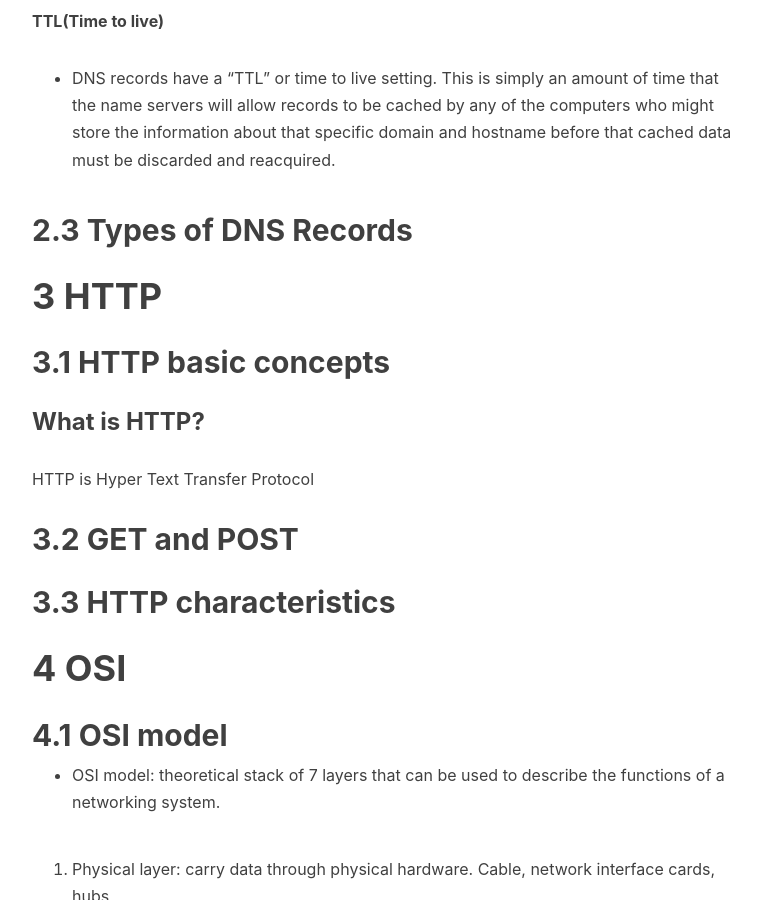
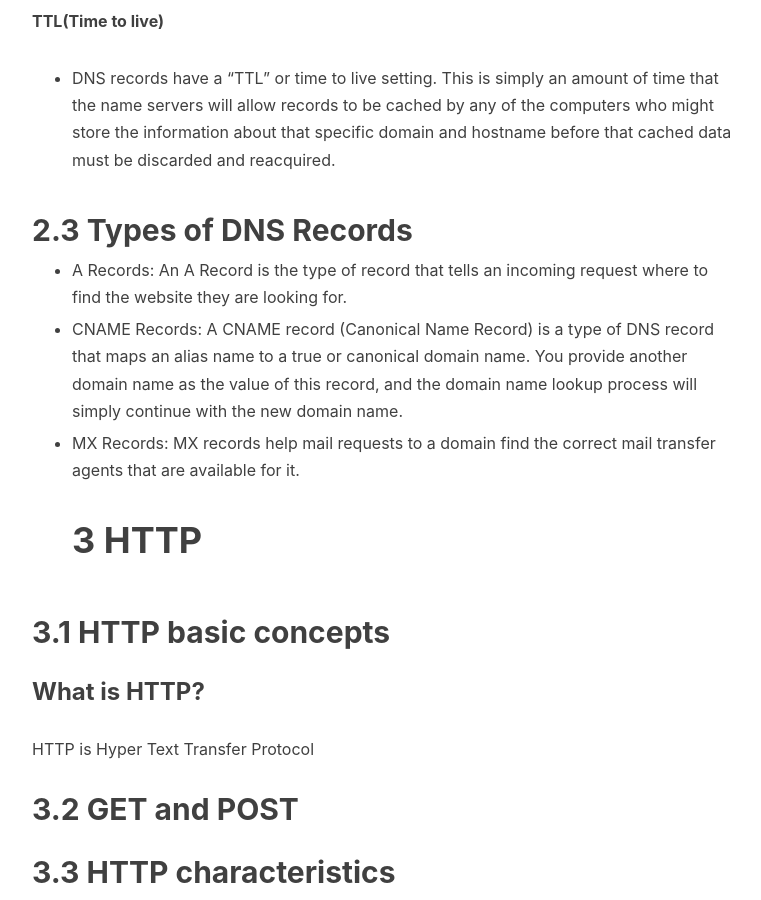
Before and after one commit to Lanzhou-J/Lanzhou-J.github.io, a Jekyll site: the page built from _posts/2022-01-23-DevOps-02-Networking.md, in a window 1280 px wide and 900 px high, scrolled down 6666 px. Shown: the whole window, without its empty margins (233-994 px from the left). Built offline with Jekyll 4.4.1, drawn with Linux system fonts in a browser that asks for light colours; nearby versions of some CDN libraries; comment, search, counter and statistics services are not loaded.

Commit message:
add types of DNS

```diff
--- a/_posts/2022-01-23-DevOps-02-Networking.md
+++ b/_posts/2022-01-23-DevOps-02-Networking.md
@@ -161,7 +161,11 @@ We can edit DNS records, usually, on the domain registrar or our website host's
 - DNS records have a “TTL” or time to live setting. This is simply an amount of time that the name servers will allow records to be cached by any of the computers who might store the information about that specific domain and hostname before that cached data must be discarded and reacquired.
 
 ## 2.3 Types of DNS Records
+- A Records: An A Record is the type of record that tells an incoming request where to find the website they are looking for.
 
+- CNAME Records: A CNAME record (Canonical Name Record) is a type of DNS record that maps an alias name to a true or canonical domain name. You provide another domain name as the value of this record, and the domain name lookup process will simply continue with the new domain name.
+
+- MX Records: MX records help mail requests to a domain find the correct mail transfer agents that are available for it.
 # 3 HTTP
 
 ## 3.1 HTTP basic concepts
```
